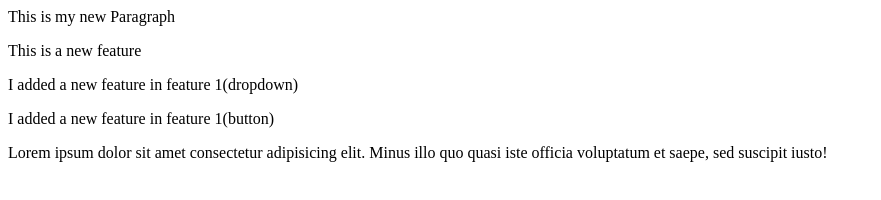
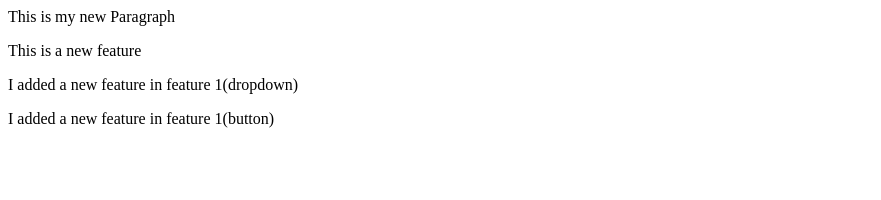
Before and after one commit to Sricheta0203/LocalRepo, a plain HTML site: page index.html in a window 1280 px wide. Shown: the whole page, without its empty margins (0-881 px from the left). Drawn offline with Linux system fonts and the light colour scheme.

Commit message:
updated index.html

```diff
--- a/index.html
+++ b/index.html
@@ -2,4 +2,3 @@
 <p>This is a new feature</p>
 <p>I added a new feature in feature 1(dropdown)</p>
 <p>I added a new feature in feature 1(button)</p>
-<p>Lorem ipsum dolor sit amet consectetur adipisicing elit. Minus illo quo quasi iste officia voluptatum et saepe, sed suscipit iusto!</p>
```
